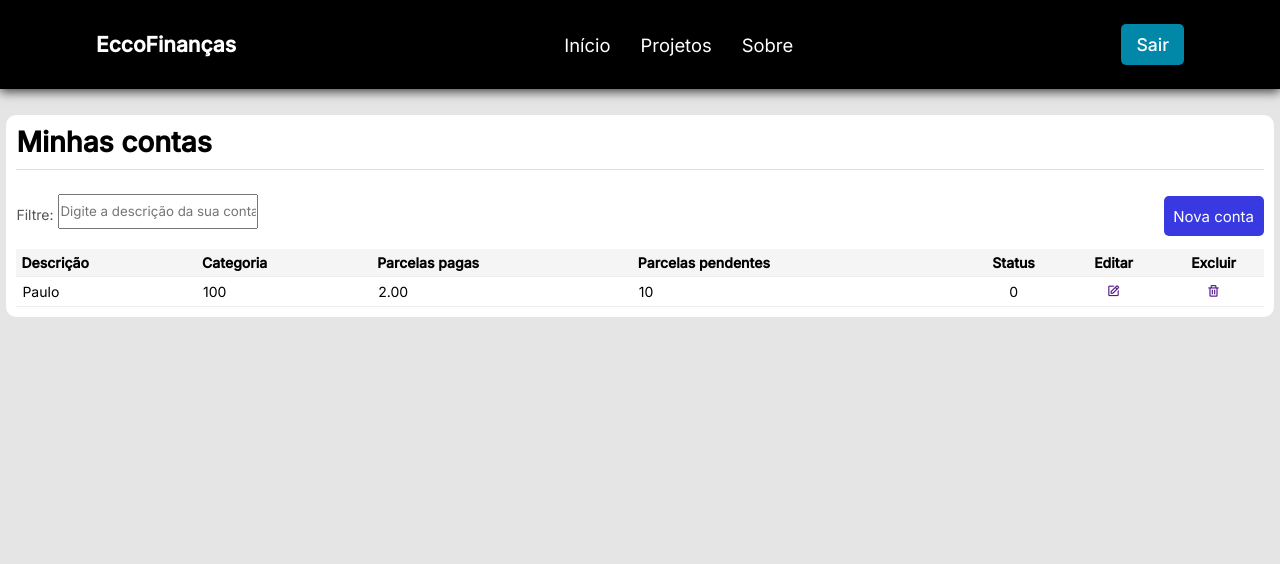
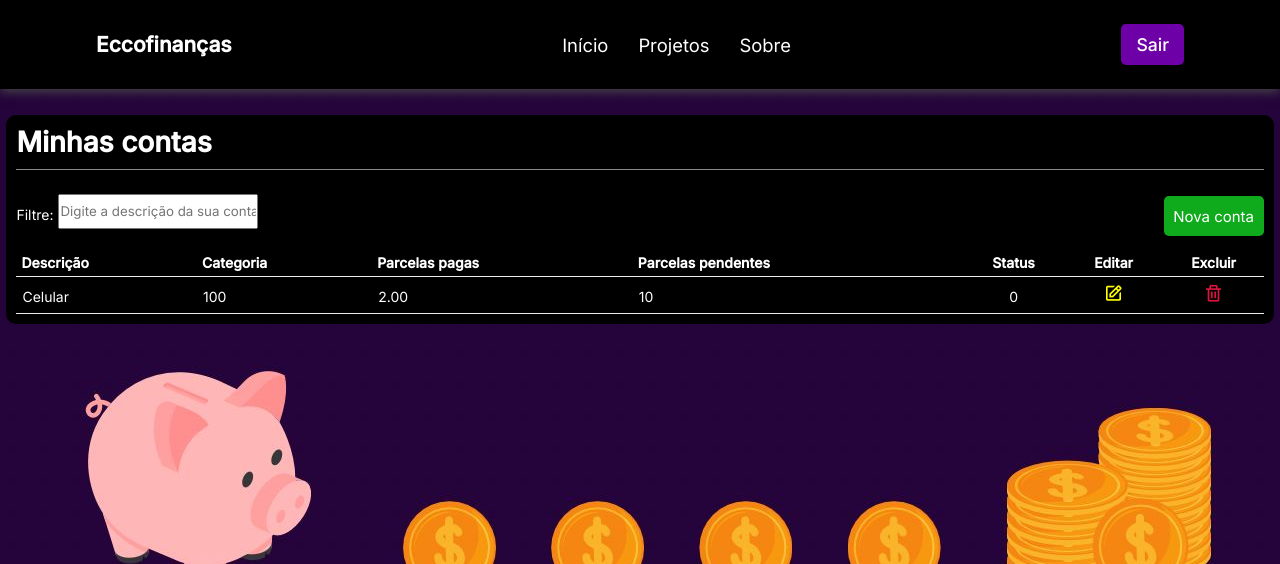
Before and after one commit to Gabrielgln/eccofinancas, a Django app: page / in a window 1280 px wide. Shown: the top 564 px of the page. Run offline with Django 4.2, Linux system fonts and the light colour scheme.

Commit message:
Ultimos ajustes da home

```diff
--- a/static/css/home.css
+++ b/static/css/home.css
@@ -12,10 +12,24 @@ header {
   box-shadow: 0px 3px 10px #464646;
 }
 
+body {
+  background-image: url('../img/moedas.jpg');
+  background-size: cover;
+  background-position-y: -50px;
+}
+
 .nav-bar {
   display: flex;
   justify-content: space-between;
   padding: 1.5rem 6rem;
+}
+
+.nav-link {
+  transition: 0.5s ease;
+}
+
+.nav-link:hover{
+  color: #9d41d6;
 }
 
 .logo {
@@ -26,6 +40,11 @@ header {
 .logo h1 {
   color: #fff;
 }
+
+.title-table h2 {
+  color: #fff;
+}
+
 
 .nav-list {
   display: flex;
@@ -53,7 +72,7 @@ header {
   border: none;
   padding: 10px 15px;
   border-radius: 5px;
-  background-color: #0187a7;
+  background-color: #6d01a7;
 }
 
 .logout-button button a {
@@ -87,7 +106,7 @@ body{
 
 .container-table {
   border-radius: 10px;
-  background: white;
+  background: #000000;
 }
 
 .title-table {
@@ -110,13 +129,17 @@ body{
   margin-left: auto; /* Move o botão para a extremidade direita da div */
 }
 
+.header-table label{
+  color: #fff;
+}
+
 .btn-new-account {
   font-size: 15px;
   padding: 8px;
   border-radius: 5px;
   border: none;
   color: white;
-  background-color: rgb(57, 57, 226);
+  background-color: rgb(16, 171, 29);
   width: 100px;
 	height: 40px;
 }
@@ -126,6 +149,16 @@ body{
   width: auto;
   height:inherit;
   overflow:auto;
+}
+
+.edit {
+  color: yellow;
+  font-size: 20px;
+}
+
+.delete {
+  color: crimson;
+  font-size: 20px;
 }
 
 section{
@@ -160,12 +193,16 @@ tbody tr td {
   vertical-align: text-top;
   padding: 6px;
   max-width: 50px;
+  color: #fff;
+  white-space: nowrap;
 }
 
 thead tr th {
   padding: 5px;
   text-align: start;
   margin-bottom: 50px;
+  background-color: #000000;
+  color: #fff;
 }
 
 tbody tr {
--- a/templates/home.html
+++ b/templates/home.html
@@ -15,7 +15,7 @@
   <header>
     <nav class="nav-bar">
       <div class="logo">
-        <h1>EccoFinanças</h1>
+        <h1>Eccofinanças</h1>
       </div>
       <div class="nav-list">
         <ul>
@@ -69,19 +69,19 @@
             </thead>
             <tbody>
               <tr>
-                <td>Paulo</td>
+                <td>Celular</td>
                 <td>100</td>
                 <td>2.00</td>
                 <td>10</td>
                 <td class="acao">0</td>
                 <td class="acao">
                   <div>
-                    <a href=""><i class="bx bx-edit"></i></a>
+                    <a class="edit" href=""><i class="bx bx-edit"></i></a>
                   </div>
                 </td>
                 <td class="acao">
                   <div>
-                    <a href=""><i class="bx bx-trash"></i></a>
+                    <a class="delete" href=""><i class="bx bx-trash"></i></a>
                   </div>
                 </td>
               </tr>
--- a/templates/login.html
+++ b/templates/login.html
@@ -4,7 +4,7 @@
 <head>
     <meta charset="UTF-8">
     <meta name="viewport" content="width=device-width, initial-scale=1.0">
-    <link rel="stylesheet" type="text/css" href="{% static 'css/Login.css' %}">
+    <link rel="stylesheet" type="text/css" href="{% static 'css/login.css' %}">
     <title>Login</title>
 </head>
 <body>
```
Also changed, not shown: 1 other file.
